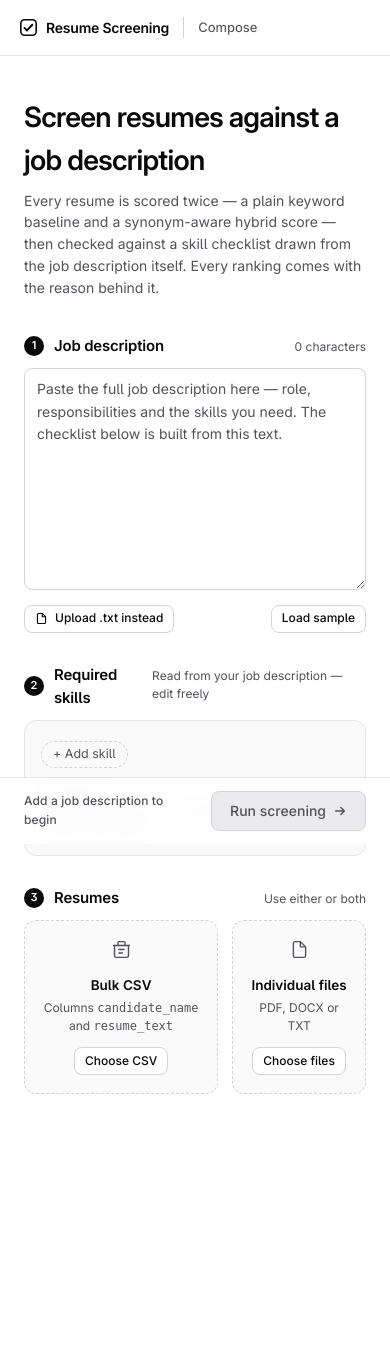
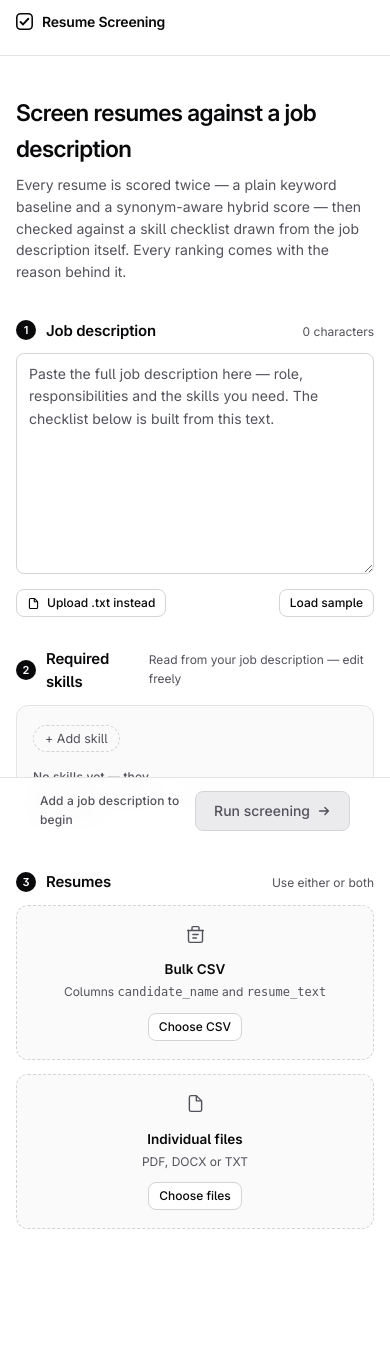
Before and after one commit to gokulprasath5231848-hub/mlpbl, a Flask app: page / in a window 390 px wide. Shown: the top 1349 px of the page. Before the commit the page ends 1094 px from the top, so only its background shows below. Run offline with Flask 3, Linux system fonts and the light colour scheme.

Commit message:
Add responsive layout for review shell and compare table
Co-Authored-By: Claude Sonnet 5 <noreply@anthropic.com>

```diff
--- a/static/app.css
+++ b/static/app.css
@@ -921,3 +921,105 @@ kbd {
 .ev-legend .k.syn    { background: var(--moderate-weak); border-bottom: 2px dashed var(--moderate); }
 .ev-jump { background: none; border: 0; padding: 0; font: inherit;
            color: var(--accent); cursor: pointer; text-decoration: underline; }
+
+/* ==========================================================================
+   Responsive layer.
+
+   The desktop layout is a fixed two-column review shell: a 380px candidate
+   rail beside a flexible detail panel, both locked to the viewport height.
+   On a phone that leaves the detail panel about ten pixels wide, so below
+   820px the shell becomes one column that scrolls with the page, with the
+   rail capped and scrolling on its own above the detail.
+
+   Appended rather than edited: nothing above this line changes, so the
+   desktop rendering is byte-identical to what the report's figures show.
+   ========================================================================== */
+
+@media (max-width: 820px) {
+  /* --- review shell: two columns -> one, page scrolls normally --- */
+  .review {
+    grid-template-columns: 1fr;
+    grid-template-rows: auto 1fr;
+    height: auto;
+    min-height: calc(100vh - var(--topbar-h));
+  }
+  .rail {
+    border-right: none;
+    border-bottom: 1px solid var(--border);
+    max-height: 46vh;
+  }
+  .detail { overflow-y: visible; }
+  .detail-inner { padding: 20px 16px 48px; max-width: none; }
+
+  /* --- intake: side-by-side drop zones stack --- */
+  .intake-grid { grid-template-columns: 1fr; }
+
+  /* --- summary strip: 5 cells will not fit, so let it wrap --- */
+  .summary { flex-wrap: wrap; }
+  .summary-cell {
+    flex: 1 1 33%;
+    border-right: none;
+    border-bottom: 1px solid var(--border);
+  }
+
+  /* --- tab strip and section padding --- */
+  .segmented { flex-wrap: wrap; }
+
+  /* --- contribution bars and pool rows: narrower label columns --- */
+  .bar-row     { grid-template-columns: 104px 1fr 42px; }
+  .insight-row { grid-template-columns: 96px 1fr 54px; }
+
+  /* --- baseline vs hybrid: the explanation drops below the numbers --- */
+  .delta-explain { flex-wrap: wrap; }
+  .delta-explain .txt { flex: 1 1 100%; margin-top: 8px; }
+
+  /* --- compare table is genuinely wide; give it its own scroll rather
+         than letting it push the whole page sideways --- */
+  .cmp-wrap { overflow-x: auto; -webkit-overflow-scrolling: touch; }
+  .cmp-table { min-width: 460px; }
+
+  /* --- the radar's legend sits under the chart at this width --- */
+  .radar { flex: 1 1 100%; max-width: 420px; margin: 0 auto; }
+  .radar-key { flex: 1 1 100%; max-width: none; }
+}
+
+@media (max-width: 480px) {
+  .compose { padding-left: 16px; padding-right: 16px; }
+  .compose-head h1 { font-size: 23px; }
+  .detail-head h1 { font-size: 20px; }
+  .summary-cell { flex: 1 1 50%; }
+  .bar-row     { grid-template-columns: 88px 1fr 40px; }
+  .insight-row { grid-template-columns: 84px 1fr 50px; }
+  .actionbar-inner { padding-left: 16px; padding-right: 16px; }
+  /* Long code listings scroll themselves instead of the page. */
+  pre, .code { overflow-x: auto; }
+}
+
+/* --- top bar ------------------------------------------------------------
+   At 390px the brand, the "Review" label and three buttons do not fit on one
+   row: "New screening" ran off the edge, and because it sits in a sticky bar
+   it could not be scrolled to -- a primary action was simply unreachable.
+   The bar now wraps onto a second row on small screens, and the brand's
+   secondary label is dropped to buy back space. */
+@media (max-width: 820px) {
+  .topbar {
+    height: auto;
+    min-height: var(--topbar-h);
+    flex-wrap: wrap;
+    row-gap: 8px;
+    padding: 9px 16px;
+  }
+  .topbar-actions { margin-left: auto; flex-wrap: wrap; justify-content: flex-end; }
+  .review { min-height: 100vh; }
+}
+
+@media (max-width: 820px) {
+  /* "Rank 1 of 12" is one phrase; it must not break after "of". */
+  .detail-head { flex-wrap: wrap; row-gap: 10px; }
+  .detail-head .t-caption { white-space: nowrap; }
+}
+
+@media (max-width: 480px) {
+  .brand-sub { display: none; }
+  .topbar-actions { width: 100%; margin-left: 0; justify-content: flex-start; }
+}
--- a/templates/results.html
+++ b/templates/results.html
@@ -695,8 +695,12 @@
 
     return picker +
       '<div class="section">' +
+        // Wrapper lets the table scroll on its own on a narrow screen
+        // instead of pushing the whole page sideways.
+        '<div class="cmp-wrap">' +
         '<table class="cmp-table"><thead><tr><th>Attribute</th>' + head + '</tr></thead>' +
         '<tbody>' + scoreRow + covRow + verdictRow + skillRows + '</tbody></table>' +
+        '</div>' +
       '</div>';
   }
 
```
